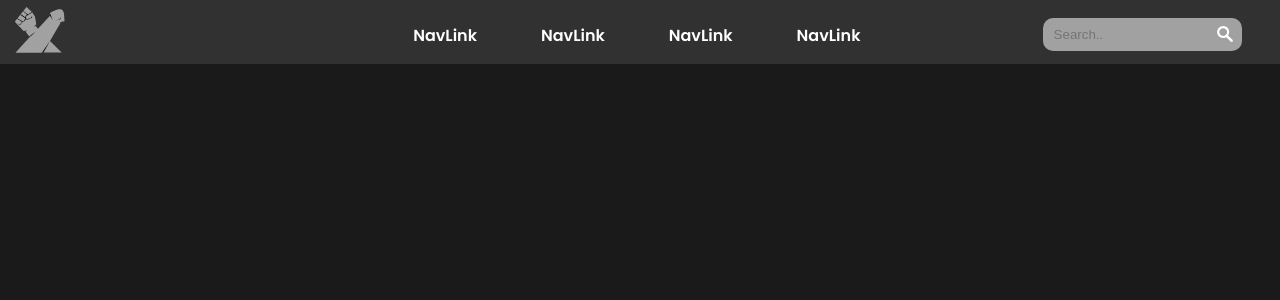
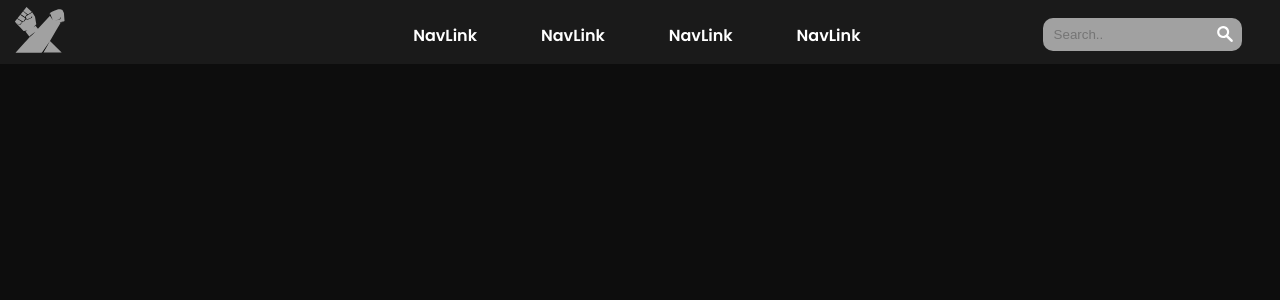
Before and after one commit to datuchela/CUMmunism, a PHP site: page /main.html in a window 1280 px wide. Shown: the top 300 px of the page. Run offline with PHP 8.4, Linux system fonts and the light colour scheme.

Commit message:
Update main.css

```diff
--- a/css/main.css
+++ b/css/main.css
@@ -5,7 +5,7 @@
 }
 
 body{
-    background-color: #1a1a1a;
+    background-color: #0d0d0d;
     font-family: 'Poppins', sans-serif;
 }
 
@@ -13,7 +13,7 @@ body{
     display: flex;
     align-items: center;
     justify-content: space-between;
-    background-color: #313131;
+    background-color: #1a1a1a;
     height: 89px;
     max-height: 8vh;
 }
```
